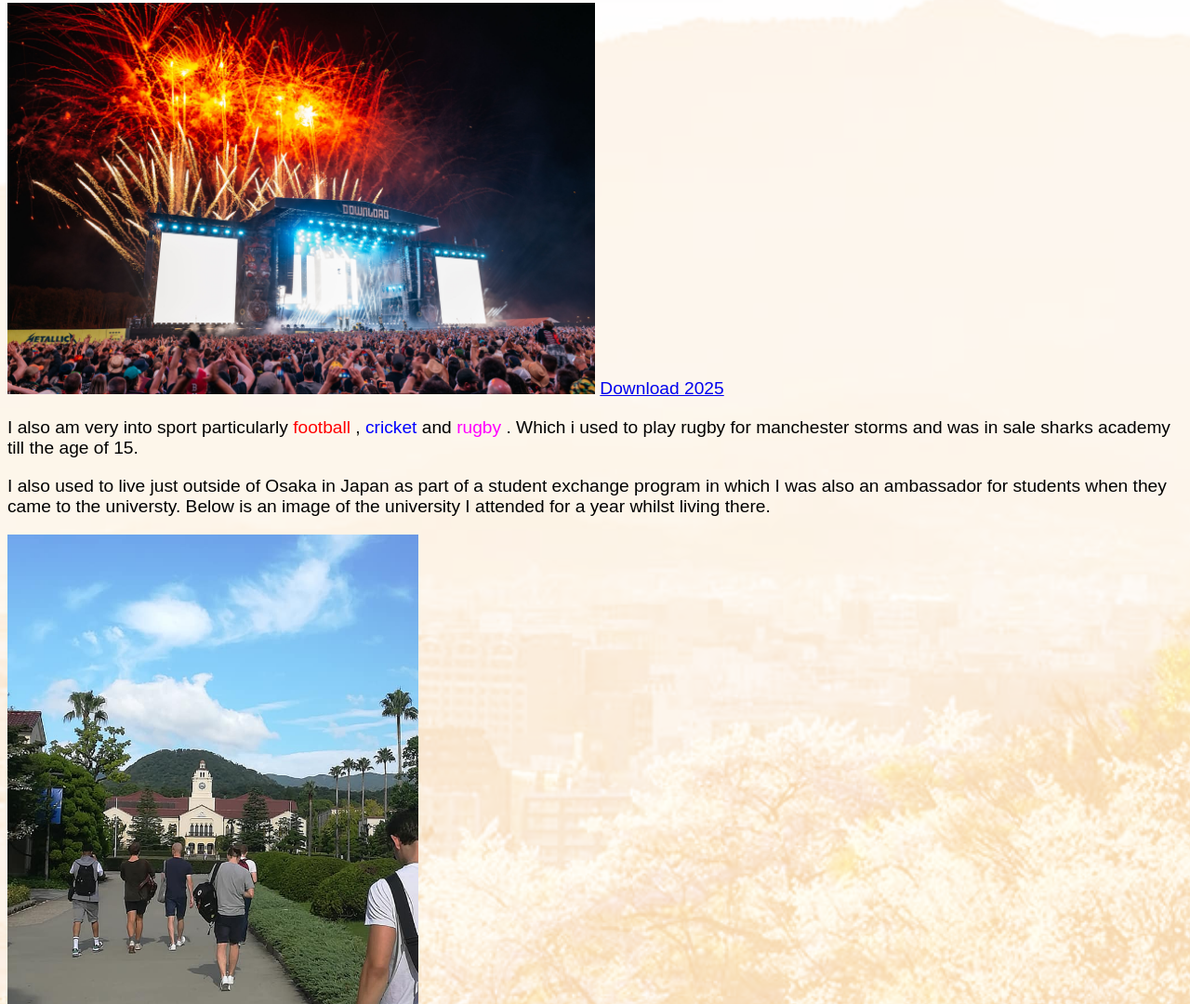
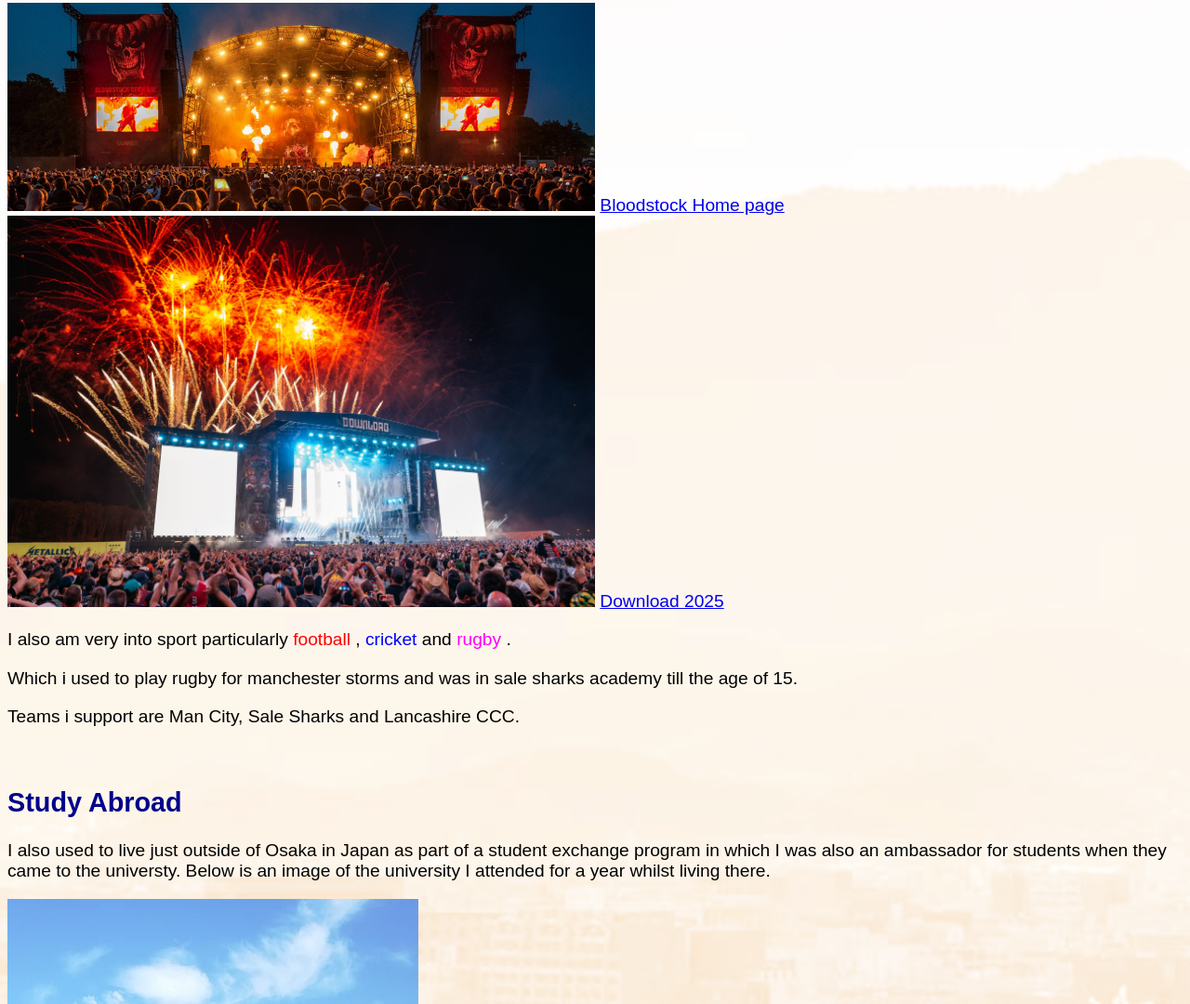
Before and after one commit to DInce1998/My-first-webpage, a plain HTML site: page index.html in a window 1280 px wide. Shown: the part 986-2066 px from the top of the page at 93% size. Drawn offline with Linux system fonts and the light colour scheme.

Commit message:
Add files via upload

```diff
--- a/index.html
+++ b/index.html
@@ -27,10 +27,16 @@
 <br>
   <h2> Hobbies and weird fact </h2>
 <p> I am very into rock and metal music and attending music festivals which i attend two festivals Download and Bloodstock every year but have been to Glastonbury several times as well. One of things i want to do related to this in the future is to attend festivals in other countries.</p>
+<img src="./bloodstock-stage-2019.jpg" width="50%" height="50%">
+<a href="https://www.bloodstock.uk.com/">Bloodstock Home page</a>
 <img src="./Download.jpg" width="50%" height="50%"/>
 <a href="https://downloadfestival.co.uk/lineup/#poster"> Download 2025 </a>
 <br>
-<P> I also am very into sport particularly <span class="football">football</span> , <span class="Cricket"> cricket</span>  and <span class="rugby">rugby</span> . Which i used to play rugby for manchester storms and was in sale sharks academy till the age of 15.
+<P> I also am very into sport particularly <span class="football">football</span> , <span class="Cricket"> cricket</span>  and <span class="rugby">rugby</span> .</P>
+<p>Which i used to play rugby for manchester storms and was in sale sharks academy till the age of 15.</p>
+<p>Teams i support are Man City, Sale Sharks and Lancashire CCC. </p>
+<br>
+<h2>Study Abroad</h2>
     </p>I also used to live just outside of Osaka in Japan as part of a student exchange program in which I was also an ambassador for students when they came to the universty. Below is an image of the university I attended for a year whilst living there.</P>
     <img src="./Japan.jpg" width="35%" height="50%" />
     <footer>
--- a/style.css
+++ b/style.css
@@ -37,6 +37,7 @@ table, th, td {
     solid darkred;
     align-content: center;
     align-items: center;
+    text-decoration: wavy;
 }
 .history {
     border: 2.5px
```
Also changed, not shown: bloodstock-stage-2019.jpg (added).
